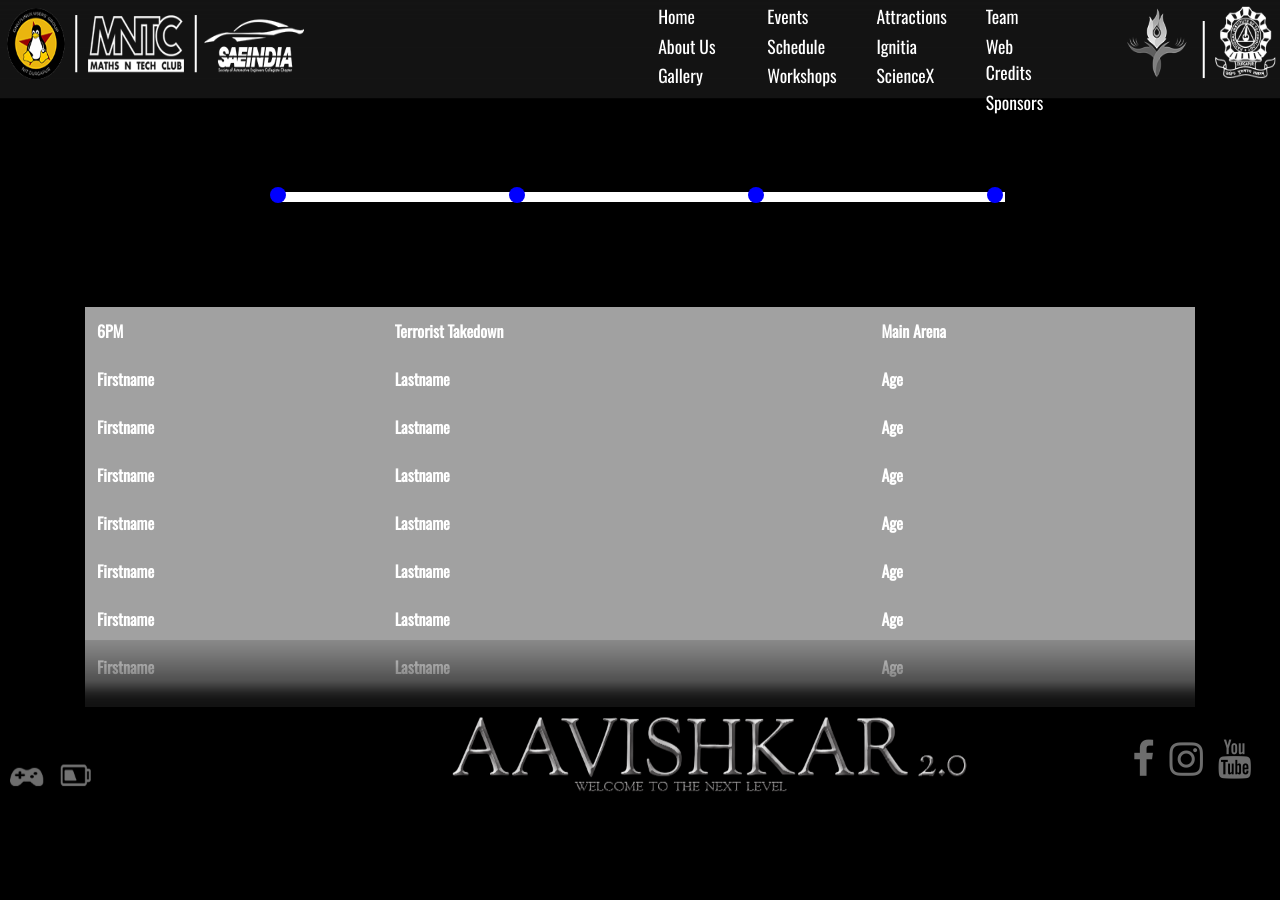
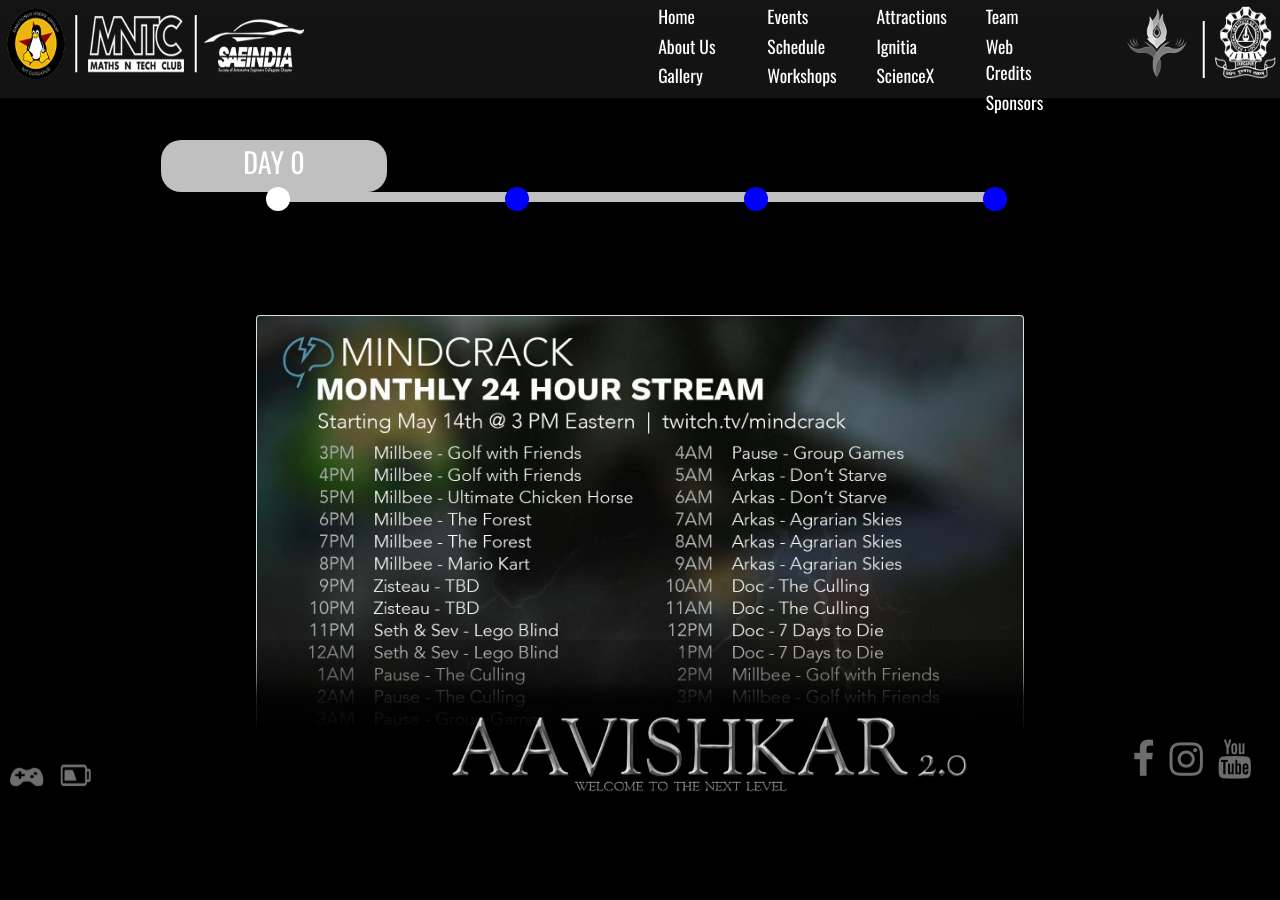
Before and after one commit to lugnitdgp/avskr2.0, a Django app: template festflow/templates/festflow/schedule.html in a window 1280 px wide. Run offline with Django 3.2, Linux system fonts and the light colour scheme; the template is opened without the code that fills it, so the values that code supplies are empty; parts of the project's set-up code (start-up, migrations or seed data) failed here and were passed over; some libraries are stand-ins or nearby versions.

Commit message:
schedule updated

```diff
--- a/festflow/static/css/schedule.css
+++ b/festflow/static/css/schedule.css
@@ -1,21 +1,24 @@
-/* body {
-   font-family:sans-serif;
-   margin:0;
-   padding:0;
-   width:100%;
+body {
 
-   background-size:cover;
-   background-image:url('wood.png');
-   text-decoration-color: white;
-   overflow-x: hidden;
+background-color:black;
+height:100vh;
+width:100vw;
+overflow-y: scroll;
 
-} */
-/* html {
-   width:100%;
-} */
+}
+
 
 /* ****** */
+.tl-round:hover{
+  transform:scale(1.5);
+  border:1px solid silver;
+}
 
+.tl-round::selection{
+  height:5vh;
+  width:5vh;
+  border:1px solid silver;
+}
 .timeline-parcours {
 
    width:960px;
@@ -33,16 +36,17 @@
 .timeline-section-tl {
    width:236px;
    height:auto;
-   min-height:10px;
+   min-height:1.2vh;
    display:inline-block;
 }
 .infobox {
    width:226px;
    height:auto;
    min-height:10px;
-   background-color:white;
+   background-color:silver;
    padding:5px;
-   border-radius:10px;
+   text-align: center;
+   border-radius:20px;
    display:inline-block;
    margin:0px 1px;
 }
@@ -63,7 +67,7 @@
 .time-line-parcours {
    width:730px;
    height:10px;
-   background-color:white;
+   background-color:silver;
    margin:auto;
 }
 .timeline-indicator {
@@ -77,8 +81,8 @@
 transition: all 1s ease;
 }
 .tl-round {
-   width:2vh;
-   height:2vh;
+   width:3vh;
+   height:3vh;
    border-radius:50%;
    background-color:blue;
    margin:auto;
@@ -126,25 +130,35 @@
 }
 
 
-.table th {
-  border:0px!important;
-  font-size:2vh;
+.contain {
+  position: absolute;
+  left:20%;
+  width:60%;
+  height:40;
 }
+.card{
+  margin:0;
+  height:60%;
+  width:100%;
 
+}
+@media only screen and (max-width:600px){
 
+  .container-bulle {
+     margin-top:-24px;
+  }
+  .contain {
+    position: absolute;
+    left:2%;
+    width:90%;
+  }
+  .card{
+    margin:0.1vh;
 
+    height:80%;
+    width:90%;
+    margin: 0;
 
-tr hover::after{
-  transform: scale(1.2);
-}
-@media screen only and (max-width:600px){
-  .table th{
-    font-size: 3vh;
-  }
-  .tl-round{
-    margin-top:0;
-    height:3vh;
-    width:3vh;
   }
 
 }
--- a/festflow/static/js/schedule.js
+++ b/festflow/static/js/schedule.js
@@ -1,14 +1,10 @@
-
-$("#c1").css("display","block");
-$("#c2").css("display","none");
-$("#c3").css("display","none");
-$("#c4").css("display","none");
-
-$(".parc1").addClass("parcours-active");
-
+ if($(window).width() >800){
+$(".c1").css("display","block");
+$(".c2").css("display","none");
+$(".c3").css("display","none");
+$(".c4").css("display","none");
+  $(".round1").css("background-color","white");
 $( document ).ready(function() {
-   $(".parcours-box").removeClass("parcours-active");
-
 
    $(".round1").on("click",function(){
       $(".tl-round").css("background-color","blue");
@@ -16,10 +12,10 @@
       $(".parcours-active").removeClass("parcours-active");
       $(".parc1").addClass("parcours-active");
       $(".timeline-indicator").css("width","0");
-			$("#c1").css("display","block");
-			$("#c2").css("display","none");
-			$("#c3").css("display","none");
-			$("#c4").css("display","none");
+			$(".c1").css("display","block");
+			$(".c2").css("display","none");
+			$(".c3").css("display","none");
+			$(".c4").css("display","none");
 
    })
 
@@ -30,10 +26,10 @@
       $(".parcours-active").removeClass("parcours-active");
       $(".parc2").addClass("parcours-active");
       $(".timeline-indicator").css("width","240");
-			$("#c2").css("display","block");
-			$("#c1").css("display","none");
-			$("#c3").css("display","none");
-			$("#c4").css("display","none");
+			$(".c2").css("display","block");
+			$(".c1").css("display","none");
+			$(".c3").css("display","none");
+			$(".c4").css("display","none");
 
    });
 
@@ -45,10 +41,10 @@
       $(".parcours-active").removeClass("parcours-active");
       $(".parc3").addClass("parcours-active");
       $(".timeline-indicator").css("width","480");
-			$("#c3").css("display","block");
-			$("#c2").css("display","none");
-			$("#c1").css("display","none");
-			$("#c4").css("display","none");
+			$(".c3").css("display","block");
+			$(".c2").css("display","none");
+			$(".c1").css("display","none");
+			$(".c4").css("display","none");
    })
 
    $(".round4").on("click",function(){
@@ -60,10 +56,17 @@
       $(".parcours-active").removeClass("parcours-active");
       $(".parc4").addClass("parcours-active");
       $(".timeline-indicator").css("width","720");
-			$("#c4").css("display","block");
-			$("#c2").css("display","none");
-			$("#c3").css("display","none");
-			$("#c1").css("display","none");
+			$(".c4").css("display","block");
+			$(".c2").css("display","none");
+			$(".c3").css("display","none");
+			$(".c1").css("display","none");
    })
 
 });
+}
+else  if($(window).width() <800){
+    $(".card").css("margin","5vh");
+    $(".timeline-parcours").css("display","none");
+      $(".contain").css("top","15%");
+      $(".c4").css("margin-bottom","15vh");
+}
--- a/festflow/templates/festflow/base.html
+++ b/festflow/templates/festflow/base.html
@@ -157,15 +157,9 @@
   	crossorigin="anonymous">
   </script>
   <script src="https://maxcdn.bootstrapcdn.com/bootstrap/4.1.3/js/bootstrap.min.js"></script><audio id="beep" preload="auto">
-	<source src="beep.mp3" type="audio/mp3"></source>
-  <source src="beep.ogg" type="audio/ogg"/>
-</audio>
-  <audio id="beep" preload="auto">
-	<source src='{% static "assets/audio/beep.mp3" %}'type="audio/mp3"></source>
-  <source src='{% static "assets/audio/beep.ogg" %}' type="audio/ogg"/>
-</audio>
+
   {% block extrajs %}
-    <script type="text/javascript" src="{% static "js/base.js" %}></script>
+
     {% endblock %}
 </body>
 </html>
--- a/festflow/templates/festflow/schedule.html
+++ b/festflow/templates/festflow/schedule.html
@@ -8,10 +8,11 @@
 {% endblock %}
 
 {% block body_contents %}
+
  <div class="timeline-parcours">
     <div class="container-info">
        <div class="timeline-section-tl">
-             <div class="parcours-box parc1">
+          <div class="parcours-box parc1 parcours-active">
              <div class="infobox date1">
                 <h3>DAY 0</h3>
 
@@ -70,159 +71,18 @@
 
  </div>
 </div>
-
-<div class="container">
-
-  <div class="table-responsive" id="c1" style="background-color:rgba(230,230,230,0.7);">
-<table class="table">
-<thead>
-<tr>
-
-  <th>6PM</th>
-  <th>Terrorist Takedown </th>
-  <th>Main Arena</th>
-
-</tr>
-</thead>
-<tbody>
-   <tr>
-
-  <th>Firstname</th>
-  <th>Lastname</th>
-  <th>Age</th>
-
-</tr>
-   <tr>
-
-  <th>Firstname</th>
-  <th>Lastname</th>
-  <th>Age</th>
-
-</tr>
-   <tr>
-
-  <th>Firstname</th>
-  <th>Lastname</th>
-  <th>Age</th>
-
-</tr>
-   <tr>
-
-  <th>Firstname</th>
-  <th>Lastname</th>
-  <th>Age</th>
-
-</tr>
-   <tr>
-
-  <th>Firstname</th>
-  <th>Lastname</th>
-  <th>Age</th>
-
-</tr>
-   <tr>
-
-  <th>Firstname</th>
-  <th>Lastname</th>
-  <th>Age</th>
-
-</tr>
-   <tr>
-
-  <th>Firstname</th>
-  <th>Lastname</th>
-  <th>Age</th>
-
-</tr>
-
-
-</tbody>
-</table>
+<div class="contain">
+    <img src="{% static "/assets/images/24hr.png" %}" class="c1 card">
+    <img src="{% static "/assets/images/24hr.png" %}" class="c2 card">
+    <img src="{% static "/assets/images/24hr.png" %}" class="c3 card">
+    <img src="{% static "/assets/images/24hr.png" %}" class="c4 card">
   </div>
-</div>
-
-
-<div class="container">
-
-<div class="table-responsive" id="c2" style="background-color:white;">
-<table class="table">
-<thead>
-<tr>
-
-<th>6BM</th>
-<th>Terrorist Takedown </th>
-<th>Main Arena</th>
-
-</tr>
-<tbody>
-<tr>
-<th>Firstname</th>
-<th>Lastname</th>
-<th>Age</th>
-
-</tr>
-</tbody>
-</table>
-</div>
-</div>
-
-<div class="container">
-
-<div class="table-responsive" id="c3" style="background-color:white;">
-<table class="table">
-<thead>
-<tr>
-
-<th>6CM</th>
-<th>Terrorist Takedown </th>
-<th>Main Arena</th>
-
-</tr>
-<tbody>
-<tr>
-<th>Firstname</th>
-<th>Lastname</th>
-<th>Age</th>
-
-</tr>
-</tbody>
-</table>
-</div>
-</div>
-
-<div class="container">
-
-<div class="table-responsive" id="c4" style="background-color:white;">
-<table class="table">
-<thead>
-<tr>
-
-<th>6DM</th>
-<th>Terrorist Takedown </th>
-<th>Main Arena</th>
-
-</tr>
-<tbody>
-<tr>
-<th>Firstname</th>
-<th>Lastname</th>
-<th>Age</th>
-
-</tr>
-</tbody>
-</table>
-</div>
-</div>
+  <br>
+  <br>
+  <br>
+  <br>
 {% endblock %}
 
 {% block extrajs %}
-  <script type="text/javascript" src="{% static "js/schedule.js" %}"></script>
-  <script>
-   function reste_a_faire()
-   {
-      return true;
-   }
-   if(reste_a_faire())
-      console.log('rien n\'est fait');
-  </script>
+<script src="{% static "js/schedule.js" %}"></script>
 {% endblock %}
```
Also changed, not shown: festflow/static/assets/images/24hr.png (added). Lines whose indentation alone changed are shown as unchanged.
